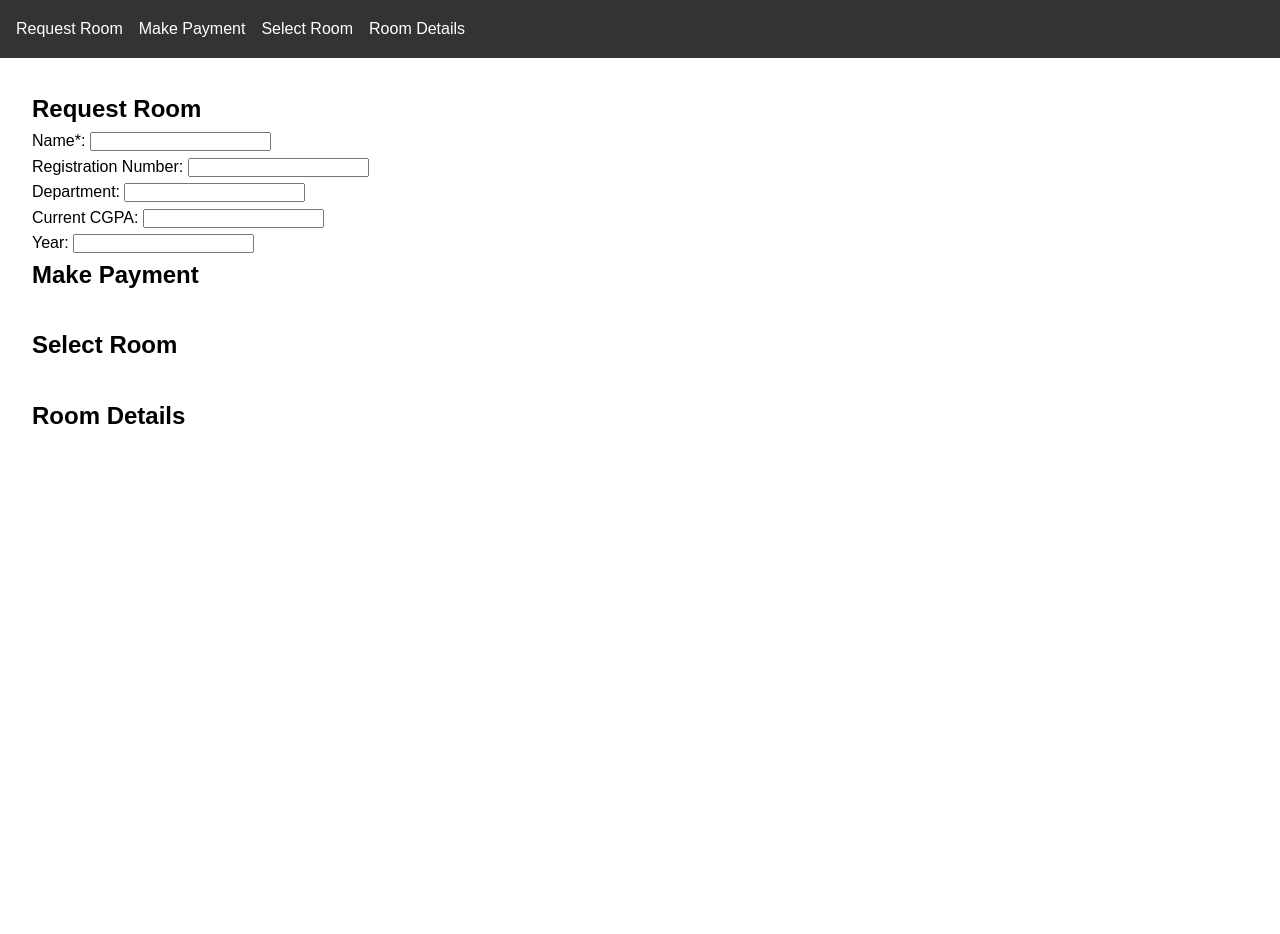
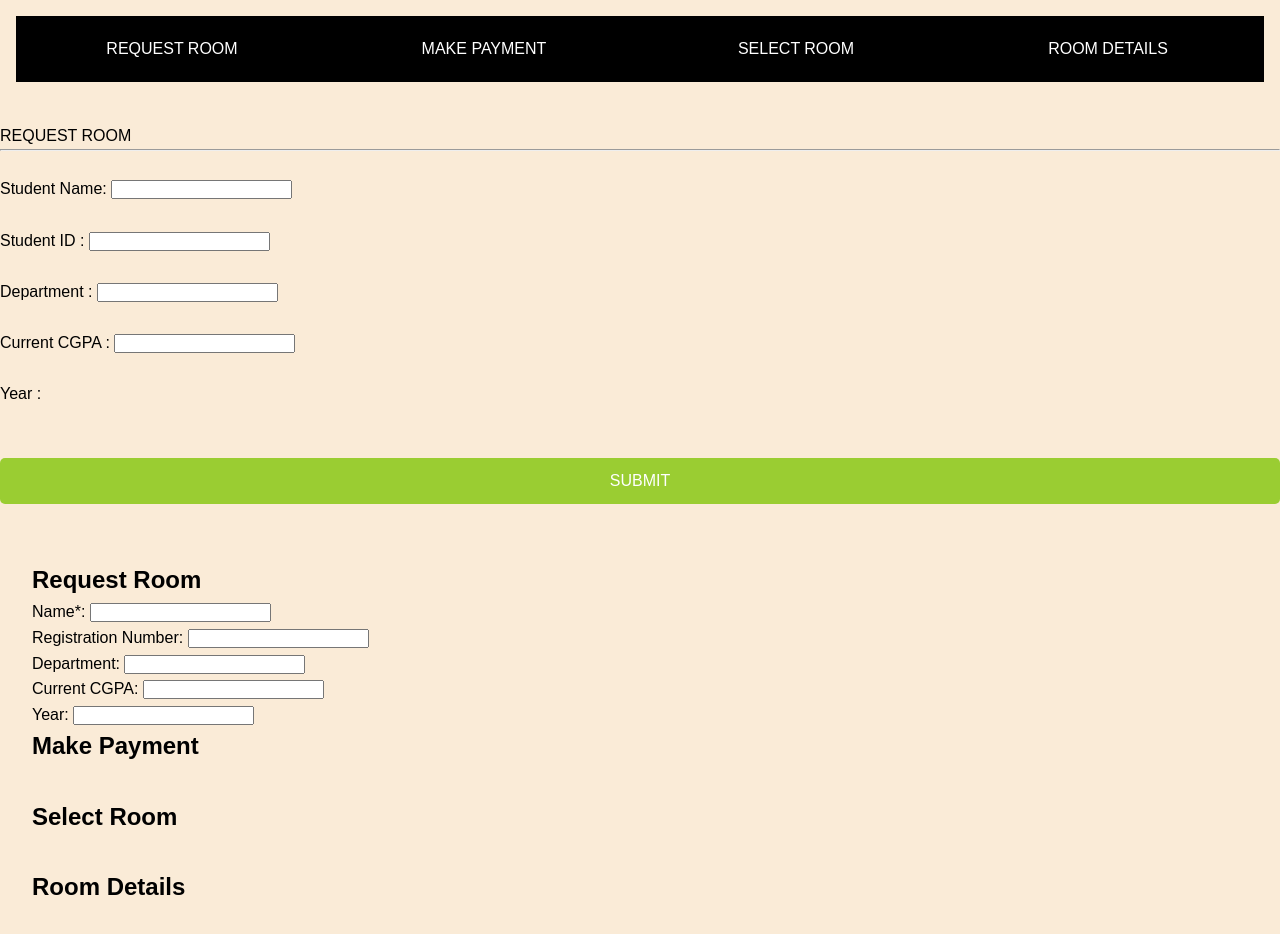
Before and after one commit to sanjanamaini/software-lab-project, a website: page student.html in a window 1280 px wide. Before the commit the page ends 800 px from the top, so only its background shows below. Drawn offline with Linux system fonts and the light colour scheme.

Commit message:
added toggle for top menu in student view

```diff
--- a/student.css
+++ b/student.css
@@ -8,14 +8,16 @@
 body {
     font-family: Arial, sans-serif;
     line-height: 1.6;
+    background-color: antiquewhite;
 }
 .hidden {
     display: none;
 }
 header {
-    background-color: #333;
+    /* background-color: # 161515; */
     color: #fff;
     padding: 1rem;
+
 }
 
 nav ul {
@@ -54,3 +56,29 @@ footer {
   margin-right: auto;
   padding: 20px;
 }
+
+.clickable {
+    flex: 1; /* Distribute equal space among items */
+    text-align: center; /* Center align text */
+    padding: 20px 0; /* Adjust vertical padding */
+    cursor: pointer;
+    transition: background-color 0.3s; /* Smooth transition effect */
+    /* display:block; */
+}
+
+.clickable:hover {
+    background-color: rgb(255, 255, 255);
+    color: black;
+}
+nav {
+    background-color: black;
+    color: white;
+    display: flex;
+}
+.submitbtn{
+    background-color: yellowgreen;
+    padding: 10px;
+    text-align: center;
+    border-radius: 5px;
+    color: white;
+}
--- a/student.html
+++ b/student.html
@@ -9,16 +9,52 @@
 <body>
     <header>
         <nav>
-            <ul>
-                <li><a href="#request-room">Request Room</a></li>
-                <li><a href="#make-payment">Make Payment</a></li>
-                <li><a href="#select-room">Select Room</a></li>
-                <li><a href="#room-details">Room Details</a></li>
-            </ul>
+            <div class="clickable" id="ReqRoom">
+                REQUEST ROOM
+            </div>
+            <div class="clickable" id="payment" onclick="makePayment()">
+                MAKE PAYMENT
+            </div>
+            <div class="clickable" id="SelRoom" onclick="SelectRoom()">
+                SELECT ROOM
+            </div>
+            <div class="clickable" id="details" onclick="generateFinancialReport()">
+                ROOM DETAILS
+            </div>
+
         </nav>
+        <br>
     </header>
     <!-- <img class="image" src="download.png" alt="">  -->
-
+    <div class="viewArea">
+        <div class="genMods" id="reqRoommmodule">
+            <div class="form">
+                <legend>REQUEST ROOM</legend>
+                <hr>
+                <br>
+                <text>Student Name: </text>
+                <input type="text">
+                <br>
+                <br>
+                <text>Student ID : </text>
+                <input type="text">
+                <br><br>
+                <text>Department : </text>
+                <input type="text">
+                <br><br>
+                <text>Current CGPA : </text>
+                <input type="text">
+                <br><br>
+                <text>Year : </text>
+                <div id="valueAdded"></div>
+                <br><br>
+                <div id="submitReq" class="submitbtn">
+                    SUBMIT
+                </div>
+            </div>
+        </div>
+    </div>
+    <br>
     <main>
         <div id="request-room">
             <h2>Request Room</h2>
```
Also changed, not shown: index.html (+5 -2 lines), style.css (+8 -2 lines), download.jpeg (deleted), download.png (deleted), hms.png (deleted), images.png (deleted), uic.png (added).
